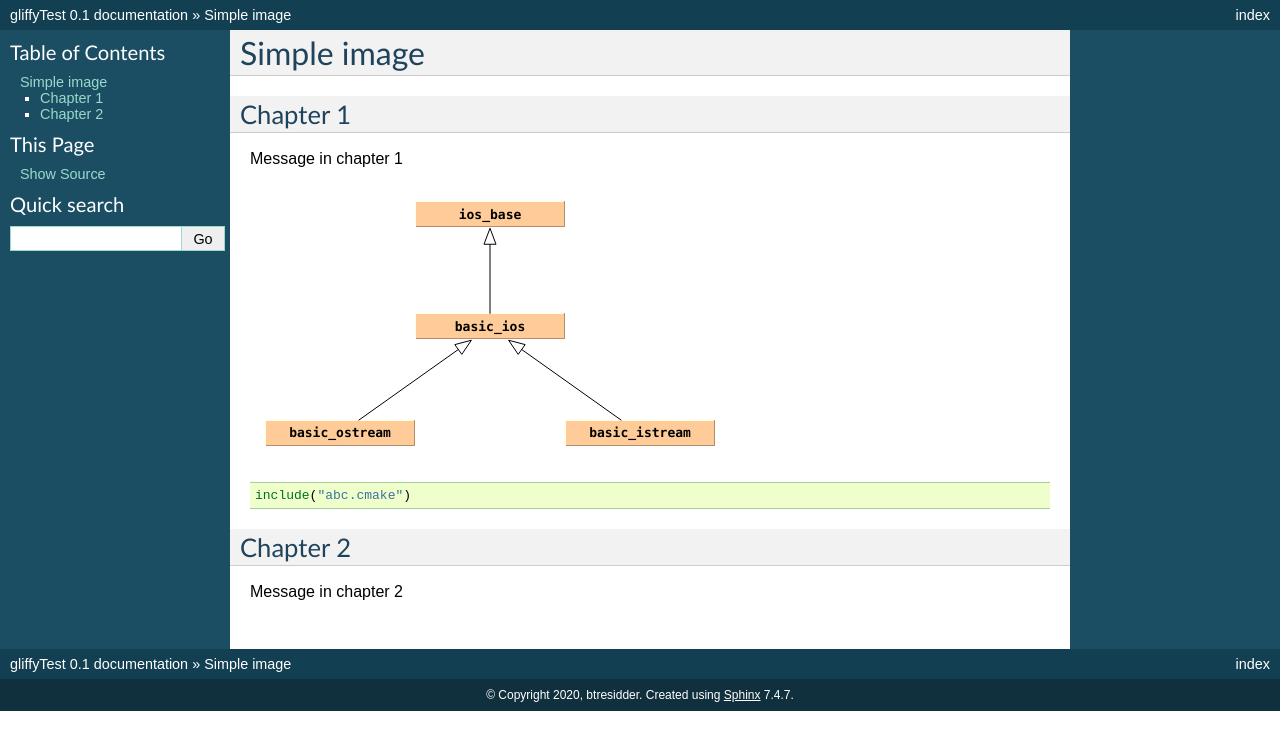
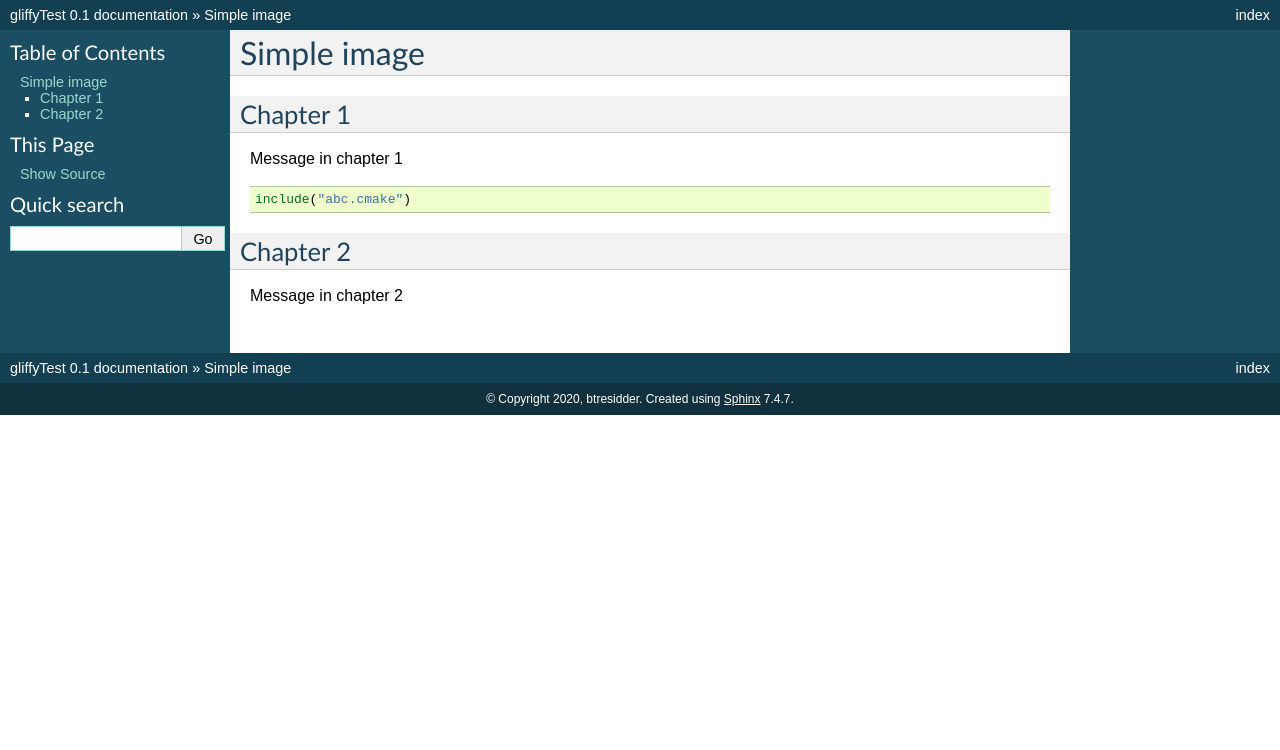
Before and after one commit to btresidder/gliffyTest, a Sphinx documentation site: the page built from docs/simple-image.rst, in a window 1280 px wide. Shown: the top 750 px of the page. Built offline with Sphinx 7.4.7, drawn with Linux system fonts in a browser that asks for light colours.

Commit message:
removed image directive from simple-image.rst

```diff
--- a/docs/simple-image.rst
+++ b/docs/simple-image.rst
@@ -6,7 +6,7 @@ Chapter 1
 
 Message in chapter 1
 
-.. image:: /images/test-svg.svg
+
 
 .. code-block:: cmake
 
```
